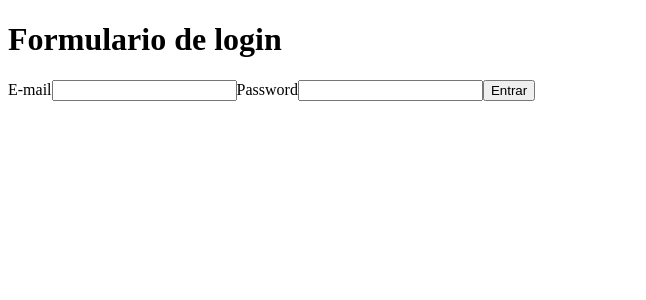
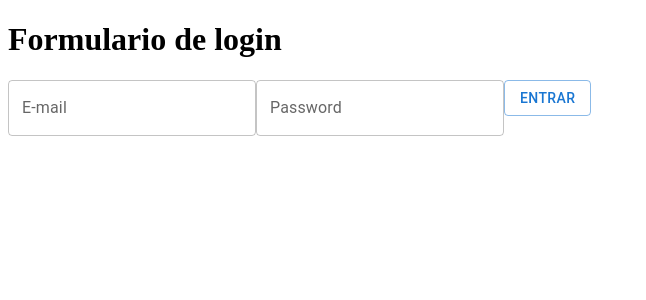
Before and after one commit to luanmoraes123/aplicacao-para-controlar-financas-, a Next.js app: page /login in a window 1280 px wide. Shown: the top 300 px of the page, without its empty margins (0-646 px from the left). Built offline with nearby package versions, Linux system fonts and the light colour scheme.

Commit message:
adicionando styled components na tela de login

```diff
--- a/src/app/globals.css
+++ /dev/null
@@ -1,107 +0,0 @@
-:root {
-  --max-width: 1100px;
-  --border-radius: 12px;
-  --font-mono: ui-monospace, Menlo, Monaco, 'Cascadia Mono', 'Segoe UI Mono',
-    'Roboto Mono', 'Oxygen Mono', 'Ubuntu Monospace', 'Source Code Pro',
-    'Fira Mono', 'Droid Sans Mono', 'Courier New', monospace;
-
-  --foreground-rgb: 0, 0, 0;
-  --background-start-rgb: 214, 219, 220;
-  --background-end-rgb: 255, 255, 255;
-
-  --primary-glow: conic-gradient(
-    from 180deg at 50% 50%,
-    #16abff33 0deg,
-    #0885ff33 55deg,
-    #54d6ff33 120deg,
-    #0071ff33 160deg,
-    transparent 360deg
-  );
-  --secondary-glow: radial-gradient(
-    rgba(255, 255, 255, 1),
-    rgba(255, 255, 255, 0)
-  );
-
-  --tile-start-rgb: 239, 245, 249;
-  --tile-end-rgb: 228, 232, 233;
-  --tile-border: conic-gradient(
-    #00000080,
-    #00000040,
-    #00000030,
-    #00000020,
-    #00000010,
-    #00000010,
-    #00000080
-  );
-
-  --callout-rgb: 238, 240, 241;
-  --callout-border-rgb: 172, 175, 176;
-  --card-rgb: 180, 185, 188;
-  --card-border-rgb: 131, 134, 135;
-}
-
-@media (prefers-color-scheme: dark) {
-  :root {
-    --foreground-rgb: 255, 255, 255;
-    --background-start-rgb: 0, 0, 0;
-    --background-end-rgb: 0, 0, 0;
-
-    --primary-glow: radial-gradient(rgba(1, 65, 255, 0.4), rgba(1, 65, 255, 0));
-    --secondary-glow: linear-gradient(
-      to bottom right,
-      rgba(1, 65, 255, 0),
-      rgba(1, 65, 255, 0),
-      rgba(1, 65, 255, 0.3)
-    );
-
-    --tile-start-rgb: 2, 13, 46;
-    --tile-end-rgb: 2, 5, 19;
-    --tile-border: conic-gradient(
-      #ffffff80,
-      #ffffff40,
-      #ffffff30,
-      #ffffff20,
-      #ffffff10,
-      #ffffff10,
-      #ffffff80
-    );
-
-    --callout-rgb: 20, 20, 20;
-    --callout-border-rgb: 108, 108, 108;
-    --card-rgb: 100, 100, 100;
-    --card-border-rgb: 200, 200, 200;
-  }
-}
-
-* {
-  box-sizing: border-box;
-  padding: 0;
-  margin: 0;
-}
-
-html,
-body {
-  max-width: 100vw;
-  overflow-x: hidden;
-}
-
-body {
-  color: rgb(var(--foreground-rgb));
-  background: linear-gradient(
-      to bottom,
-      transparent,
-      rgb(var(--background-end-rgb))
-    )
-    rgb(var(--background-start-rgb));
-}
-
-a {
-  color: inherit;
-  text-decoration: none;
-}
-
-@media (prefers-color-scheme: dark) {
-  html {
-    color-scheme: dark;
-  }
-}
--- a/src/components/LoginForm/index.jsx
+++ b/src/components/LoginForm/index.jsx
@@ -1,4 +1,6 @@
 'use client'
+
+import * as S from './style'
 
 const LoginForm = () => {
 
@@ -9,12 +11,10 @@ const LoginForm = () => {
 
   return(
     <form action="" onSubmit={onSubmit}>
-      <h1>Formulario de login</h1>
-      <label htmlFor="email">E-mail</label>
-      <input type="text" name='email'/>
-      <label htmlFor="password">Password</label>
-      <input type="password" name='password'/>
-      <button type="submit">Entrar</button>
+      <S.H1>Formulario de login</S.H1>
+      <S.TextField variant='outlined' type='text' name='email' label='E-mail' />
+      <S.TextField variant='outlined' type='password' name='password' label='Password' />
+      <S.Button variant='outlined' type="submit">Entrar</S.Button>
     </form>
   )
 }
--- /dev/null
+++ b/src/components/LoginForm/style.jsx
@@ -0,0 +1,9 @@
+import styled from '@emotion/styled'
+import ButtonMUI from '@mui/material/Button';
+import TextFieldMUI from '@mui/material/TextField';
+
+export const Button = styled(ButtonMUI)``
+
+export const TextField = styled(TextFieldMUI)``
+
+export const H1 = styled.h1 ``
```
